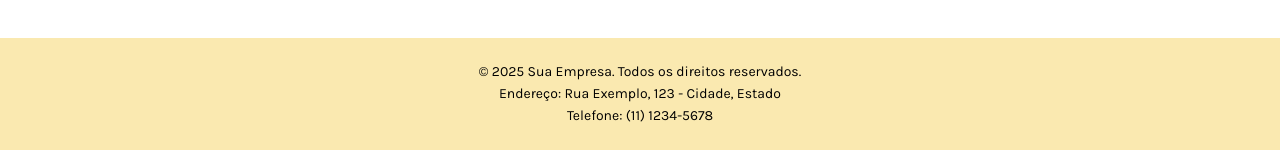
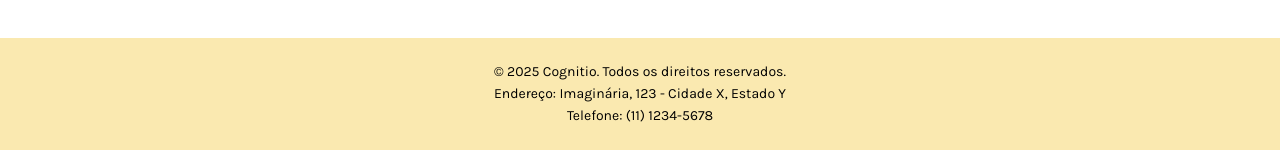
Before and after one commit to gustavohn2017/Cognitio, a website: page index.html in a window 1280 px wide. Shown: the part 2295-2445 px from the top of the page. Drawn offline with nearby package versions, Linux system fonts and the light colour scheme; files that its build step writes are made by us from their sources; files whose address does not match are found by name.

Commit message:
first commit

```diff
--- a/index.html
+++ b/index.html
@@ -182,8 +182,8 @@
     <footer class="footer">
         <div class="footer__container">
             <div class="footer__info">
-                <p class="footer__text">© 2025 Sua Empresa. Todos os direitos reservados.</p>
-                <p class="footer__text">Endereço: Rua Exemplo, 123 - Cidade, Estado</p>
+                <p class="footer__text">© 2025 Cognitio. Todos os direitos reservados.</p>
+                <p class="footer__text">Endereço: Imaginária, 123 - Cidade X, Estado Y</p>
                 <p class="footer__text">Telefone: (11) 1234-5678</p>
             </div>
             <div class="footer__social">
--- a/package.json
+++ b/package.json
@@ -3,7 +3,7 @@
   "version": "1.0.0",
   "main": "index.js",
   "scripts": {
-    "build": "gulp build --gulpfile gulpfile.mjs",
+    "build": "gulp build --gulpfile gulpfile.mjs --output public",
     "start": "gulp --gulpfile gulpfile.mjs",
     "dev": "gulp watch --gulpfile gulpfile.mjs"
   },
```
